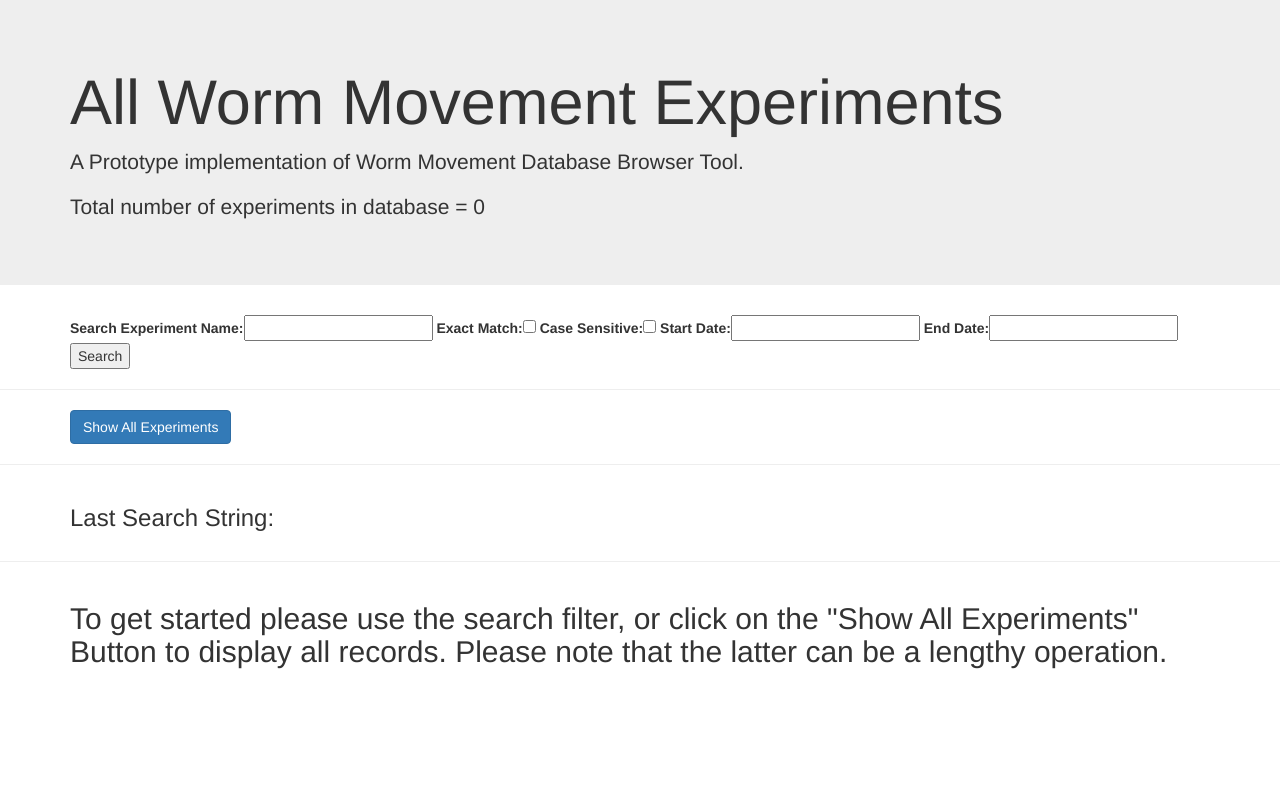
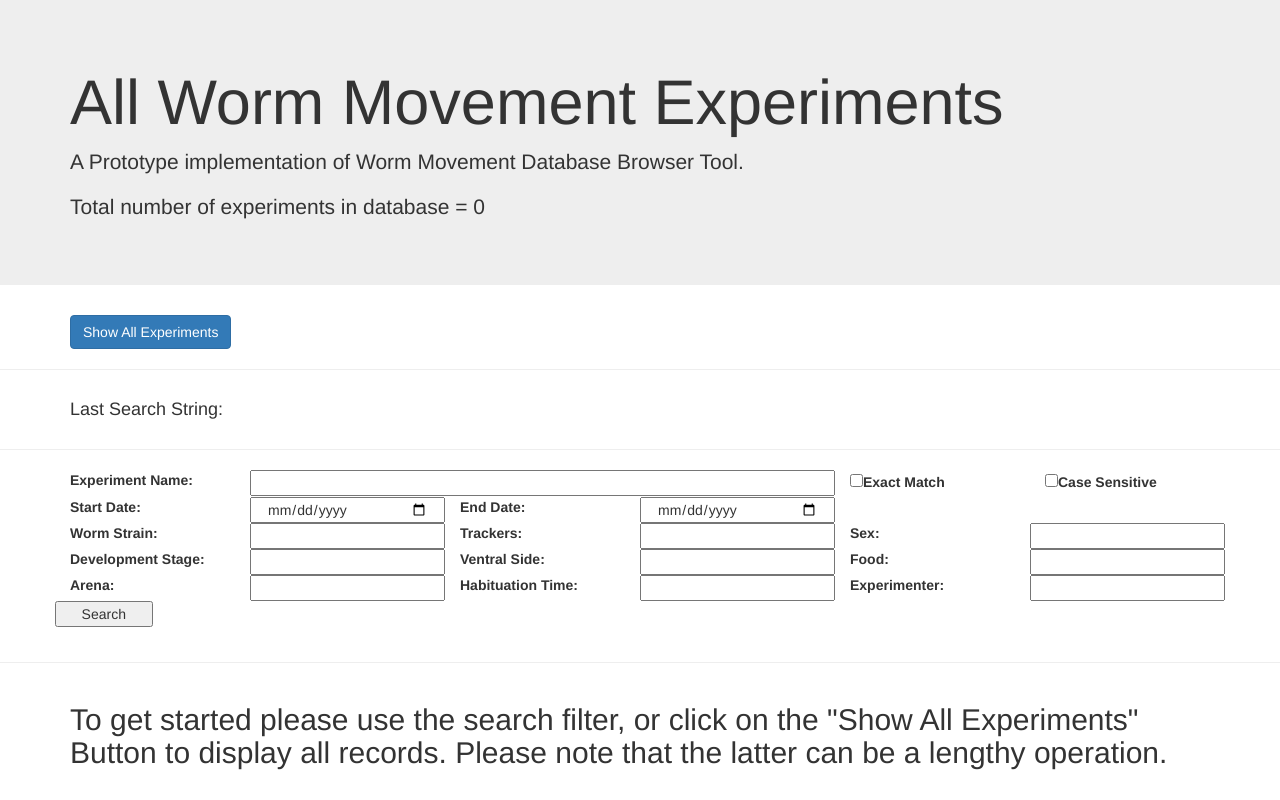
Before and after one commit to openworm/movement_cloud, a Django app: page /webworm/ in a window 1280 px wide. Run offline with Django 3.2, Linux system fonts and the light colour scheme; data that the repository does not hold is empty; some libraries are stand-ins or nearby versions.

Commit message:
Added support for searching on all other basic database fields. One point of note - the search for ventral sides default to "exact" because clockwise is embedded in anticlockwise and requires more sophisticated processing further along the lines of development.

```diff
--- a/webworm/forms.py
+++ b/webworm/forms.py
@@ -6,3 +6,12 @@ class SearchForm(forms.Form):
     case_sensitive = forms.BooleanField(label='Case Sensitive', required=False);
     start_date = forms.DateField(label='Start Date', required=False);
     end_date = forms.DateField(label='End Date', required=False);
+    strain = forms.CharField(label='Worm Strain', max_length=100, required=False);
+    trackers = forms.CharField(label='Trackers', max_length=100, required=False);
+    sex = forms.CharField(label='Sex', max_length=50, required=False);
+    stage = forms.CharField(label='Stage', max_length=50, required=False);
+    ventral = forms.CharField(label='Ventral Side', max_length=50, required=False);
+    food = forms.CharField(label='Food', max_length=100, required=False);
+    arena = forms.CharField(label='Arena', max_length=100, required=False);
+    hab = forms.CharField(label='Habituation Time', max_length=50, required=False);
+    staff = forms.CharField(label='Experimenter', max_length=100, required=False);
--- a/webworm/templates/common/search.html
+++ b/webworm/templates/common/search.html
@@ -1,16 +1,70 @@
-<div class="container" id="controls">
-  <form action="{% url "tables" %}" method="get">
-    {{ form }}
-    <input type="submit" value="Search">
-  </form>
-</div>
-<hr>
 <div class="container">
   <a href="{% url "tables" %}" class="btn btn-primary" role="button">Show All Experiments</a>
 </div>
 <hr>
 <div class="container" id="info">
-  <h3>Last Search String:</h3>
+  <h4>Last Search String:</h4>
   <p> {{ search_string }} </p>
 </div>
 <hr>
+<div class="container" id="controls">
+  <form action="{% url "tables" %}" method="get">
+    <div class="form-group" >
+      <div class="row">
+	<label class="col-sm-2" for="search_name">Experiment Name:</label>
+	<input class="col-sm-6" type="text" name="search_name" class="form-control" id="search_name">
+	<div class="col-sm-2"class="checkbox">
+	  <label><input type="checkbox" name="exact_match">Exact Match</label>
+	</div>
+	<div class="col-sm-2"class="checkbox">
+	  <label><input type="checkbox" name="case_sensitive">Case Sensitive</label>
+	</div>
+      </div>
+      <div class="row">
+	<label class="col-sm-2" for="start_date">Start Date:</label>
+	<input class="col-sm-2" type="date"
+	       name="start_date" class="form-control" id="start_date">
+	<label class="col-sm-2" for="end_date">End Date:</label>
+	<input class="col-sm-2" type="date"
+	       name="end_date" class="form-control" id="end_date">
+      </div>
+      <div class="row">
+	<label class="col-sm-2" for="strain">Worm Strain:</label>
+	<input class="col-sm-2" type="text"
+	       name="strain" class="form-control" id="strain">
+	<label class="col-sm-2" for="trackers">Trackers:</label>
+	<input class="col-sm-2" type="text"
+	       name="trackers" class="form-control" id="trackers">
+	<label class="col-sm-2" for="sex">Sex:</label>
+	<input class="col-sm-2" type="text"
+	       name="sex" class="form-control" id="sex">
+      </div>
+      <div class="row">
+	<label class="col-sm-2" for="stage">Development Stage:</label>
+	<input class="col-sm-2" type="text"
+	       name="stage" class="form-control" id="stage">
+	<label class="col-sm-2" for="ventral">Ventral Side:</label>
+	<input class="col-sm-2" type="text"
+	       name="ventral" class="form-control" id="ventral">
+	<label class="col-sm-2" for="food">Food:</label>
+	<input class="col-sm-2" type="text"
+	       name="food" class="form-control" id="food">
+      </div>
+      <div class="row">
+	<label class="col-sm-2" for="arena">Arena:</label>
+	<input class="col-sm-2" type="text"
+	       name="arena" class="form-control" id="arena">
+	<label class="col-sm-2" for="hab">Habituation Time:</label>
+	<input class="col-sm-2" type="text"
+	       name="hab" class="form-control" id="hab">
+	<label class="col-sm-2" for="staff">Experimenter:</label>
+	<input class="col-sm-2" type="text"
+	       name="staff" class="form-control" id="staff">
+      </div>
+      <div class="row">
+	<button class="col-sm-1" type="submit" class="btn btn-sm btn-info">Search</button>
+      </div>
+    </div>
+  </form>
+</div>
+<hr>
--- a/webworm/views.py
+++ b/webworm/views.py
@@ -21,8 +21,8 @@ def tables(request):
     search_string = '';
     if request.method == "GET":
         # Sane defaults
-        exact = False;
-        case_sen = False;
+        exact = 'off';
+        case_sen = 'off';
         if 'exact_match' in request.GET:
             exact = request.GET['exact_match'];
         if 'case_sensitive' in request.GET:
@@ -31,13 +31,13 @@ def tables(request):
             search = request.GET['search_name'];
             if search:
                 search_string = search_string + ' String:' + search;
-                if exact == True and case_sen == True:
+                if exact == 'on' and case_sen == 'on':
                     experiments_list = experiments_list.filter(base_name__exact=search);
-                elif exact == True and case_sen == False:
+                elif exact == 'on' and case_sen == 'off':
                     experiments_list = experiments_list.filter(base_name__iexact=search);
-                elif exact == False and case_sen == True:
+                elif exact == 'off' and case_sen == 'on':
                     experiments_list = experiments_list.filter(base_name__contains=search);
-                else:
+                else: # default 'off' and 'off'
                     experiments_list = experiments_list.filter(base_name__icontains=search);
         if 'start_date' in request.GET:
             start = request.GET['start_date'];
@@ -49,6 +49,51 @@ def tables(request):
             if end:
                 search_string = search_string + ' End:' + end;
                 experiments_list = experiments_list.filter(date__lte=end);
+        if 'strain' in request.GET:
+            strain = request.GET['strain'];
+            if strain:
+                search_string = search_string + ' Strain:' + strain;
+                experiments_list = experiments_list.filter(strain__name__icontains=strain);
+        if 'trackers' in request.GET:
+            trackers = request.GET['trackers'];
+            if trackers:
+                search_string = search_string + ' Trackers:' + trackers;
+                experiments_list = experiments_list.filter(tracker__name__icontains=trackers);
+        if 'sex' in request.GET:
+            sex = request.GET['sex'];
+            if sex:
+                search_string = search_string + ' Sex:' + sex;
+                experiments_list = experiments_list.filter(sex__name__icontains=sex);
+        if 'stage' in request.GET:
+            stage = request.GET['stage'];
+            if stage:
+                search_string = search_string + ' Stage:' + stage;
+                experiments_list = experiments_list.filter(development_stage__name__icontains=stage);
+        if 'ventral' in request.GET:
+            ventral = request.GET['ventral'];
+            if ventral:
+                search_string = search_string + ' Ventral:' + ventral;
+                experiments_list = experiments_list.filter(ventral_side__name__iexact=ventral);
+        if 'food' in request.GET:
+            food = request.GET['food'];
+            if food:
+                search_string = search_string + ' Food:' + food;
+                experiments_list = experiments_list.filter(food__name__icontains=food);
+        if 'arena' in request.GET:
+            arena = request.GET['arena'];
+            if arena:
+                search_string = search_string + ' Arena:' + arena;
+                experiments_list = experiments_list.filter(arena__name__icontains=arena);
+        if 'hab' in request.GET:
+            hab = request.GET['hab'];
+            if hab:
+                search_string = search_string + ' HabTime:' + hab;
+                experiments_list = experiments_list.filter(habituation__name__icontains=hab);
+        if 'staff' in request.GET:
+            staff = request.GET['staff'];
+            if staff:
+                search_string = search_string + ' Experimenter:' + staff;
+                experiments_list = experiments_list.filter(experimenter__name__icontains=staff);
 
     experiment_count = experiments_list.count();
     context = {'experiments_list': experiments_list,
```
